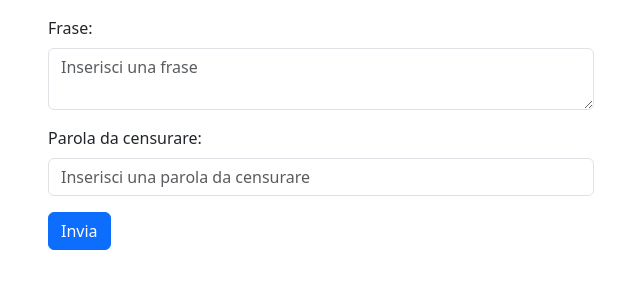
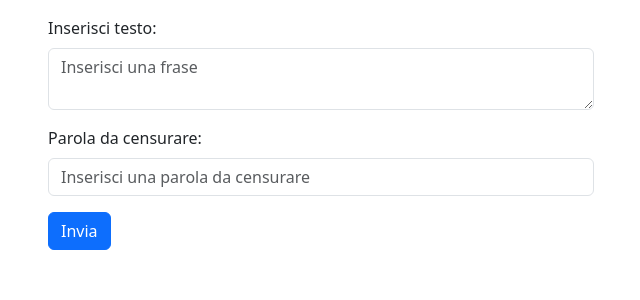
Before and after one commit to gds90/php-badwords, a PHP site: page / in a window 1280 px wide. Shown: the top 300 px of the page, without its empty margins (34-674 px from the left). Run offline with PHP 8.4, Linux system fonts and the light colour scheme.

Commit message:
Commit post correzione in aula

```diff
--- a/index.php
+++ b/index.php
@@ -12,21 +12,22 @@
     <div class="container">
         <div class="row">
             <div class="col-6">
-                <form action="request.php" class="my-3" method="get">
-                    <div class=" mb-3">
-                        <label for="text" class="form-label">Frase:</label>
-                        <textarea name="paragrafo" class="form-control" placeholder="Inserisci una frase" id="text" required></textarea>
+                <!-- start Form  -->
+                <form action="request.php" class="my-3" method="GET">
+                    <div class="mb-3">
+                        <label for="text" class="form-label">Inserisci testo:</label>
+                        <textarea name="paragrafo" class="form-control" placeholder="Inserisci una frase" id="paragrafo" required></textarea>
                     </div>
                     <div class="mb-3">
                         <label for="word" class="form-label">Parola da censurare:</label>
-                        <input type="text" name="parola_censurata" class="form-control" id="word" placeholder="Inserisci una parola da censurare" required>
+                        <input type="text" name="parola_censurata" class="form-control" id="parola_censurata" placeholder="Inserisci una parola da censurare" required>
                     </div>
                     <button type="submit" class="btn btn-primary">Invia</button>
+                    <!-- end Form  -->
                 </form>
             </div>
         </div>
     </div>
-
 </body>
 
 </html>
--- a/request.php
+++ b/request.php
@@ -1,5 +1,5 @@
 <?php
-// assegno i valori dei campi input alle variabili
+// assegno i valori dei campi input della Form alle variabili
 $paragrafo = $_GET['paragrafo'];
 $parola = $_GET['parola_censurata'];
 
@@ -20,13 +20,13 @@ $nuovo_paragrafo = str_replace($parola, '***', $paragrafo);
     <!-- mostro il paragrafo senza censurare le parole  -->
     <h1>With Badwords</h1>
     <div>
-        <?php echo $paragrafo; ?>
+        <p><?php echo $paragrafo; ?></p>
         <p>Lunghezza del paragrafo: <?php echo strlen($paragrafo) ?></p>
     </div>
     <!-- mostro il paragrafo con le parole censurate -->
     <h1>Without Badwords</h1>
     <div>
-        <?php echo $nuovo_paragrafo; ?>
+        <p><?php echo $nuovo_paragrafo; ?></p>
         <p>Lunghezza del paragrafo: <?php echo strlen($nuovo_paragrafo) ?></p>
     </div>
 </body>
```
